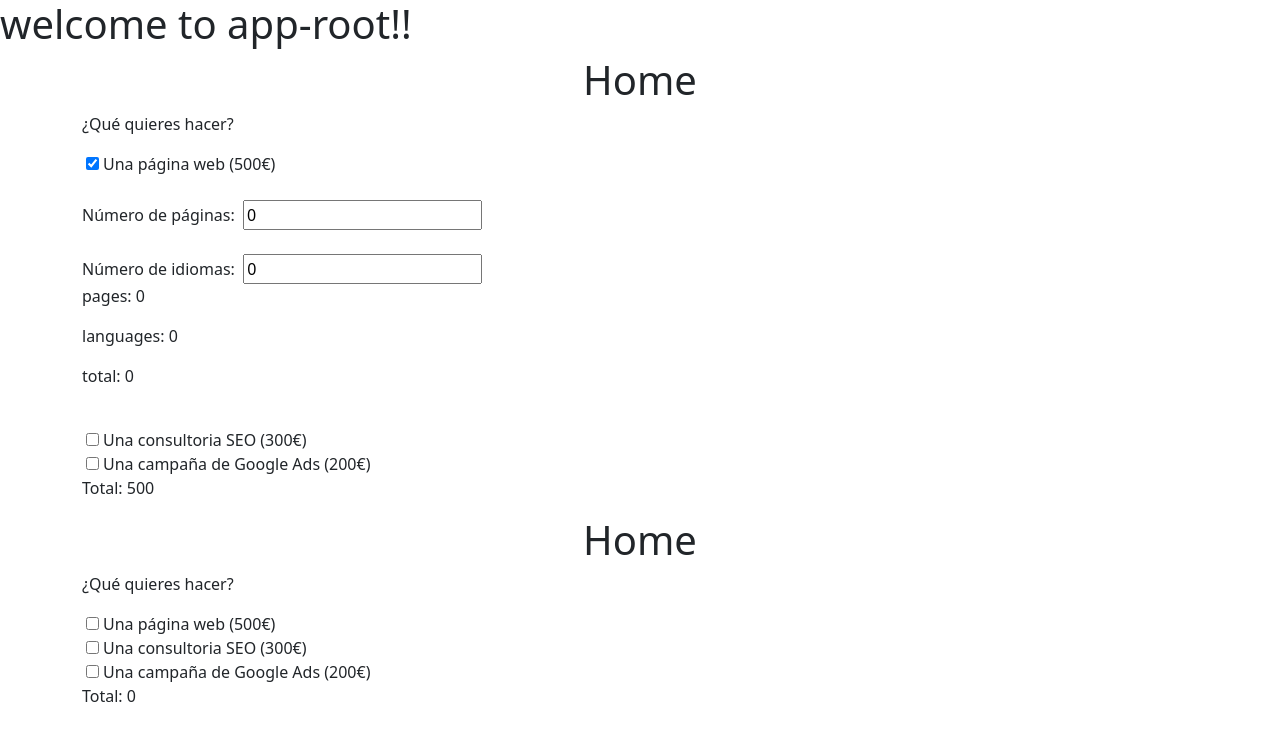
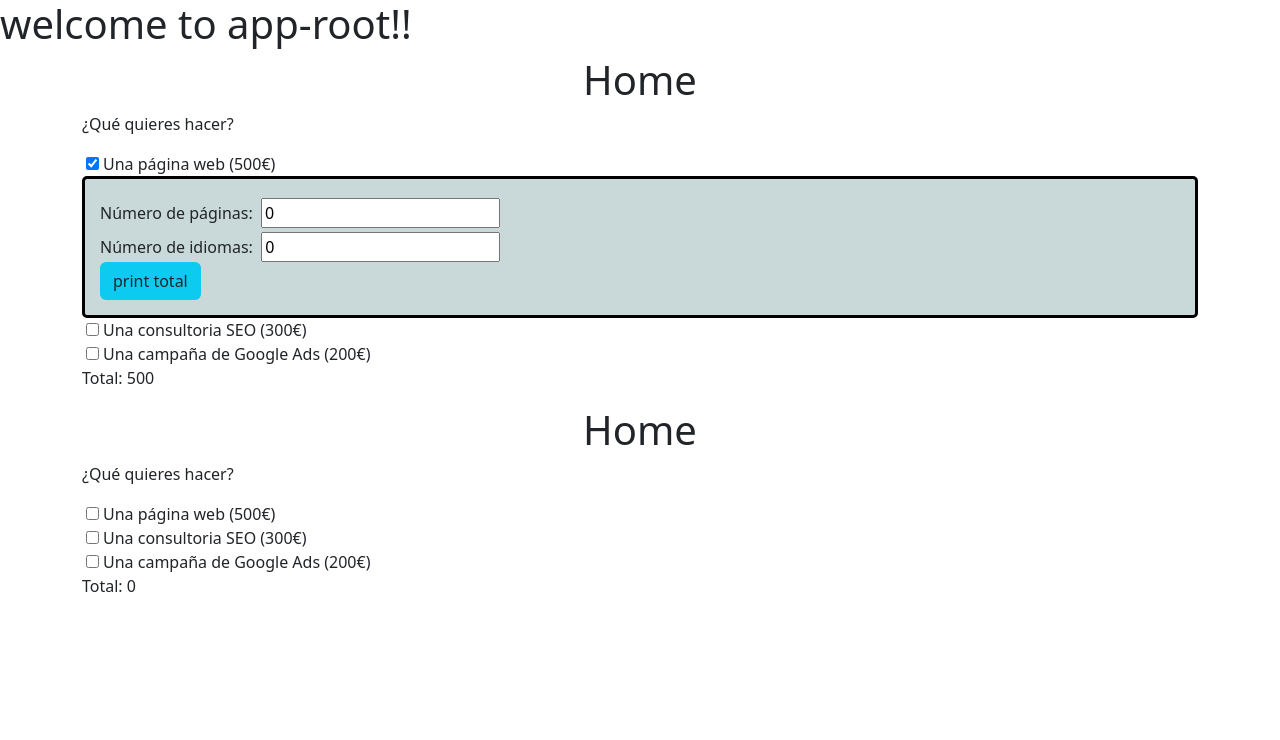
Before and after one commit to davidmuns/frontend-angular-sprint-07, an Angular app: page /home in a window 1280 px wide. Both pictures are taken after a click on the checkbox 92 px from the left and 163 px from the top of the page. Shown: the top 740 px of the page. Built offline with nearby package versions, Linux system fonts and the light colour scheme.

Commit message:
Update panell.component.html

```diff
--- a/src/app/components/panell/panell.component.html
+++ b/src/app/components/panell/panell.component.html
@@ -1,11 +1,9 @@
 <div *ngIf="options[0].isChecked">
-  <br />
-  Número de páginas: &nbsp;<input type="number" name="pages" value="pages" [(ngModel)]="pages"
-    (click)="addExtrasToWeb()" /><br /><br />
-  Número de idiomas: &nbsp;<input type="number" name="languages" value="languages" [(ngModel)]="languages"
-    (click)="addExtrasToWeb()" /><br />
-  <p>pages: {{ pages }}</p>
-  <p>languages: {{ languages }}</p>
-  <p>total: {{ totalPlusExtras }}</p>
+  <div style="border: 3px solid black; background-color: rgb(201, 217, 217); border-radius: 5px; padding: 15px;;">
+    Número de páginas: &nbsp;<input class="my-1" type="number" name="pages" value="pages" [(ngModel)]="pages"
+      (click)="addExtrasToWeb()" /><br>
+    Número de idiomas: &nbsp;<input type="number" name="languages" value="languages" [(ngModel)]="languages"
+      (click)="addExtrasToWeb()" /><br>
+    <button class="btn bg-info" (click)="printTotal()">print total</button>
+  </div>
 </div>
-<br />
```
